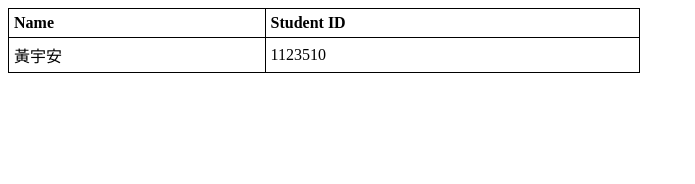
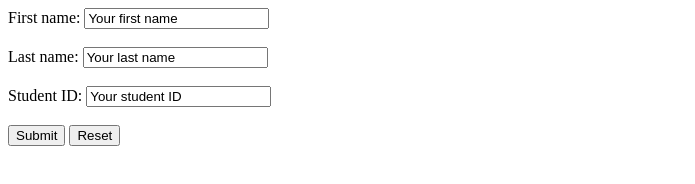
Before and after one commit to Daniel1123510/Daniel1123510.github.io, a plain HTML site: page index.html in a window 1280 px wide. Shown: the whole page, without its empty margins (0-695 px from the left). Drawn offline with Linux system fonts and the light colour scheme.

Commit message:
Update index.html

```diff
--- a/index.html
+++ b/index.html
@@ -3,31 +3,23 @@
 <head>
     <meta charset="UTF-8">
     <meta name="viewport" content="width=device-width, initial-scale=1.0">
-    <title>Student Info Table</title>
-    <style>
-        table {
-            border-collapse: collapse;
-            width: 50%;
-        }
-        th, td {
-            border: 1px solid black;
-            padding: 5px;
-            text-align: left;
-        }
-    </style>
+    <title>Form Example</title>
 </head>
 <body>
 
-    <table>
-        <tr>
-            <th>Name</th>
-            <th>Student ID</th>
-        </tr>
-        <tr>
-            <td>黃宇安</td>
-            <td>1123510</td>
-        </tr>
-    </table>
+    <form id="myForm">
+        <label for="input1">First name:</label>
+        <input type="text" id="input1" name="input1" value="Your first name"><br><br>
+
+        <label for="input2">Last name:</label>
+        <input type="text" id="input2" name="input2" value="Your last name"><br><br>
+
+        <label for="input3">Student ID:</label>
+        <input type="text" id="input3" name="input3" value="Your student ID"><br><br>
+
+        <button type="submit">Submit</button>
+        <button type="reset">Reset</button>
+    </form>
 
 </body>
 </html>
```
